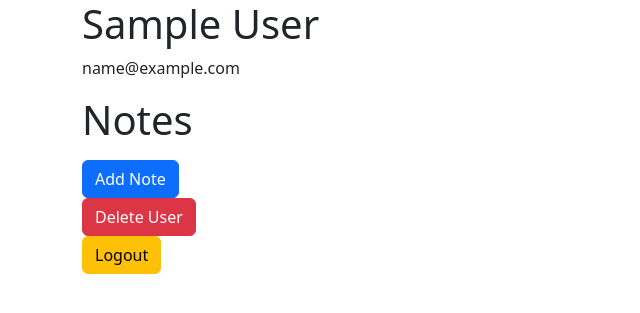
After one commit to jgan21/flask-notes, a Flask app: a page that uses templates/user-page.html in a window 1280 px wide. The commit adds this page. Shown: the top 313 px of the page, without its empty margins (0-640 px from the left). Run offline with Flask 3, Linux system fonts and the light colour scheme; the visitor is signed in with stand-in values (Sample User, id 1); tables that the repository leaves empty hold one stand-in row (values such as "Sample post").

Commit message:
pre code review

```diff
--- a/app.py
+++ b/app.py
@@ -4,7 +4,7 @@ from flask import Flask, render_template, redirect, session, flash
 from flask_debugtoolbar import DebugToolbarExtension
 
 from models import connect_db, db, User
-from forms import RegisterUserForm, LoginUserForm
+from forms import RegisterUserForm, LoginUserForm, CSRFProtectForm
 
 app = Flask(__name__)
 app.config["SQLALCHEMY_DATABASE_URI"] = os.environ.get(
@@ -23,6 +23,7 @@ def redirect_to_register():
 
     return redirect('/register')
 
+
 @app.route('/register', methods = ["GET", "POST"])
 def register_user():
     """Register user: produce form and handle form submission"""
@@ -31,10 +32,10 @@ def register_user():
     errs = []
 
     if form.validate_on_submit():
-        username = form.username.data,
-        password = form.password.data,
-        email = form.email.data,
-        first_name = form.first_name.data,
+        username = form.username.data
+        password = form.password.data
+        email = form.email.data
+        first_name = form.first_name.data
         last_name = form.last_name.data
 
         # TODO: maybe we should split this into a different function?
@@ -64,11 +65,12 @@ def register_user():
         db.session.add(user)
         db.session.commit()
 
-        session["user.username"] = user.username
+        session["username"] = user.username
 
         return redirect(f"/users/{user.username}")
 
     return render_template('register-user-form.html', form=form)
+
 
 @app.route('/login', methods = ["GET", "POST"])
 def login_user():
@@ -85,9 +87,38 @@ def login_user():
         # TODO: Make this more specific to false?
         if user:
             session["username"] = user.username
-            return redirect(f"/user/{user.username}")
+            return redirect(f"/users/{user.username}")
 
         else:
             form.username.errors = ["Bad name/password"]
 
     return render_template('login-form.html', form=form)
+
+
+@app.get("/users/<username>")
+def show_user_page(username):
+    """Authenticate user and display user page with information about user,
+    if invalid user, return redirect to homepage.
+    """
+
+    if username != session.get("username"):
+        return redirect("/")
+
+    form = CSRFProtectForm()
+
+    user = User.query.get_or_404(username)
+    return render_template("user-page.html", form=form, user=user)
+
+
+@app.post("/logout")
+def logout_user():
+    """Logs user our and redirects to homepage."""
+
+    form = CSRFProtectForm()
+    # breakpoint()
+
+    if form.validate_on_submit():
+        session.pop("username", None)
+        # print("session=", session["username"])
+
+    return redirect("/")
--- a/forms.py
+++ b/forms.py
@@ -43,3 +43,6 @@ class LoginUserForm (FlaskForm):
         "Password",
         validators=[InputRequired(), Length(min = 8, max = 20)]
     )
+
+class CSRFProtectForm(FlaskForm):
+    """Form just for CSRF Protection"""
--- a/requirements.txt
+++ b/requirements.txt
@@ -3,12 +3,15 @@ bcrypt==4.1.1
 blinker==1.7.0
 click==8.1.7
 decorator==5.1.1
+dnspython==2.4.2
+email-validator==2.1.0.post1
 executing==2.0.1
 Flask==2.3.3
 Flask-Bcrypt==1.0.1
 Flask-DebugToolbar @ git+https://github.com/pallets-eco/flask-debugtoolbar@b03a2e6fb337183a188c67c56a11caf043dd1371
 Flask-SQLAlchemy==3.1.1
 Flask-WTF==1.2.1
+idna==3.6
 ipython==8.18.1
 itsdangerous==2.1.2
 jedi==0.19.1
--- a/templates/register-user-form.html
+++ b/templates/register-user-form.html
@@ -17,4 +17,8 @@
 
 </form>
 
+<div>
+  <h3>Already registered?</h3>
+  <a href="/login" class="btn btn-primary">Login</a>
+</div>
 {% endblock %}
--- /dev/null
+++ b/templates/user-page.html
@@ -0,0 +1,39 @@
+{% extends "base.html" %}
+
+{% block title %}{{ user.first_name }} {{ user.last_name }}{% endblock %}
+
+{% block content %}
+<div>
+  <h1>{{ user.first_name }} {{ user.last_name }}</h1>
+  <p>{{ user.email }}</p>
+</div>
+
+<div>
+  <h1>Notes</h1>
+  <ul>
+  </ul>
+</div>
+
+<div>
+  <form method="POST">
+    {{ form.hidden_tag() }}
+    <button class="btn btn-primary">Add Note</button>
+  </form>
+</div>
+
+<div>
+  <form method="POST">
+    {{ form.hidden_tag() }}
+    <button class="btn btn-danger">Delete User</button>
+  </form>
+</div>
+
+<div>
+  <form action= "/logout" method="POST">
+    {{ form.hidden_tag() }}
+    <button class="btn btn-warning">Logout</button>
+  </form>
+</div>
+
+
+{% endblock %}
```
